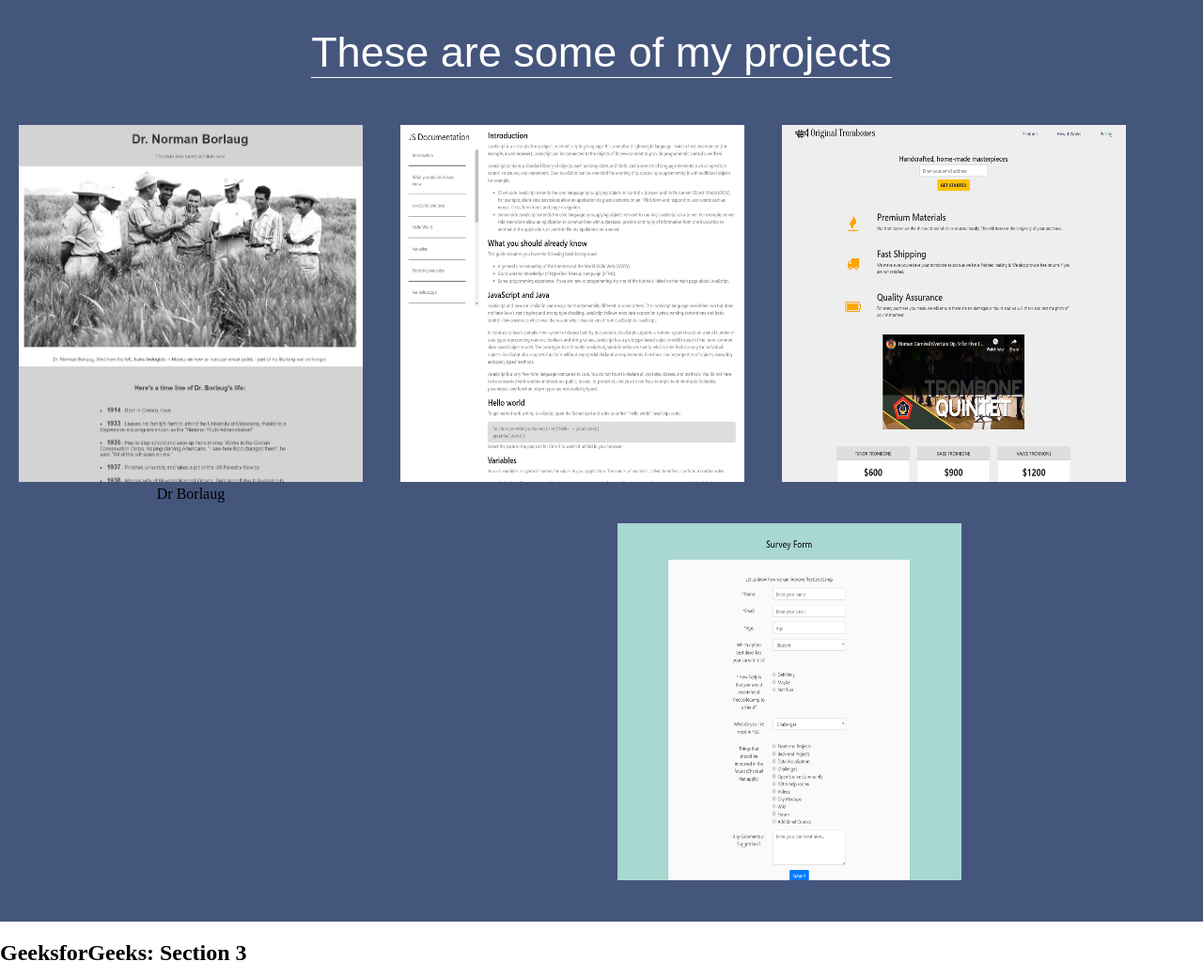
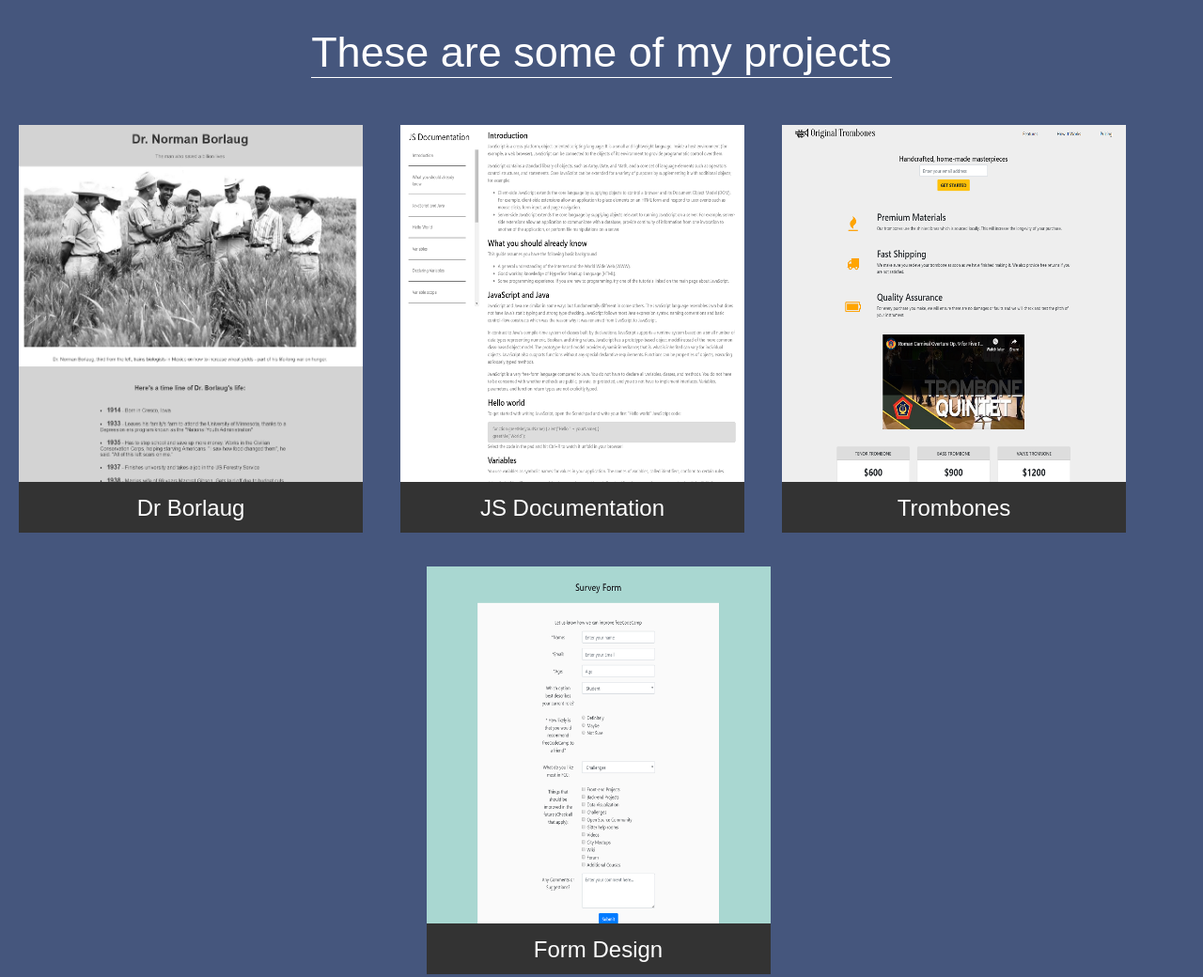
Before and after one commit to jydoskey/LandingPage, a plain HTML site: page my_portfolio.html in a window 1280 px wide. Shown: the part 720-1760 px from the top of the page at 94% size. Drawn offline with Linux system fonts and the light colour scheme.

Commit message:
Almost there

```diff
--- a/css/styles5.css
+++ b/css/styles5.css
@@ -118,6 +118,12 @@ padding-bottom: 0;
   float:left;
   margin:0 20px 0 20px;
   width:366px;
+  height: 430px;
+  background-color: #333;
+  }
+
+  #myleft a {
+    text-decoration: none;
   }
 
   #mycenter {
@@ -125,13 +131,25 @@ padding-bottom: 0;
   float: left;
   margin:0 20px 0 20px;
   width:366px;
+  height: 430px;
+  background-color: #333;
   }
-   /*defeat ie 3 pixel jog*/
+
+  #mycenter a {
+    text-decoration: none;
+  }
+
   #myright {
   position:relative;
   float:left;
   margin:0 20px 0 20px;
   width:366px;
+  height: 430px;
+  background-color: #333;
+  }
+
+  #myright a {
+    text-decoration: none;
   }
 
   #downbelow {
@@ -139,10 +157,29 @@ padding-bottom: 0;
     margin:0 20px 0 20px;
     width:366px;
     margin: 40px 22px 40px 15px;
+    height: 430px;
+    background-color: #333;
+  }
+
+  #downbelow a {
+    text-decoration: none;
+  }
+
+  #text {
+    height: 40px;
+    background-color: #333;
+    font-family: Arial, Helvetica, sans-serif;
+    font-size: x-large;
+    color: white;
+    text-align: center;
+    vertical-align: top;
+    margin-top: 10px;
   }
 
   /* Image size definition */
   img {
     height: 380px;
     width: 366px;
+    margin: 0;
+    padding: 0;
   }
--- a/my_portfolio.html
+++ b/my_portfolio.html
@@ -35,16 +35,30 @@
         <section id="projects">
             <p class="thickness">These are some of my projects</p> <br>
 
-            <div id='myleft'> <img src = "./images/1.png"
-                alt = "Website of Dr Burlong" />
-            <div id="myleft-text">Dr Borlaug</div>
+            <div id='myleft'>
+                <a href="https://codepen.io/Jydoskey/full/mZPwBa" target="_blank"><span class="clickable">
+                <img src = "./images/1.png" alt = "Website of Dr Burlong" />
+                <div id="text">Dr Borlaug</div>
+                </span></a>
             </div>
-            <div id='myright'> <img src = "./images/2.png"
-                alt = "Website of JS Documentation" /></div>
-            <div id='mycenter'> <img src = "./images/3.png"
-                alt = "Website of handcrafted designs" /></div>
-            <div id='downbelow'> <img src = "./images/4.png"
-                alt = "Website of form" /></div>
+            <div id='myright'>
+                <a href="https://codepen.io/Jydoskey/full/OeYLey" target="_blank"><span class="clickable">
+                <img src = "./images/2.png" alt = "Website of JS Documentation" />
+                <div id="text">JS Documentation</div>
+                </span></a>
+            </div>
+            <div id='mycenter'>
+                <a href="https://codepen.io/Jydoskey/full/wLrJjd" target="_blank"><span class="clickable">
+                <img src = "./images/3.png" alt = "Website of handcrafted designs" />
+                <div id="text">Trombones</div>
+                </span></a>
+            </div>
+            <div id='downbelow'>
+                <a href="https://codepen.io/Jydoskey/full/xoEByg" target="_blank"><span class="clickable">
+                <img src = "./images/4.png" alt = "Website of form" />
+                <div id="text">Form Design</div>
+                </span></a>
+            </div>
 
         </section>
         <section>
```
